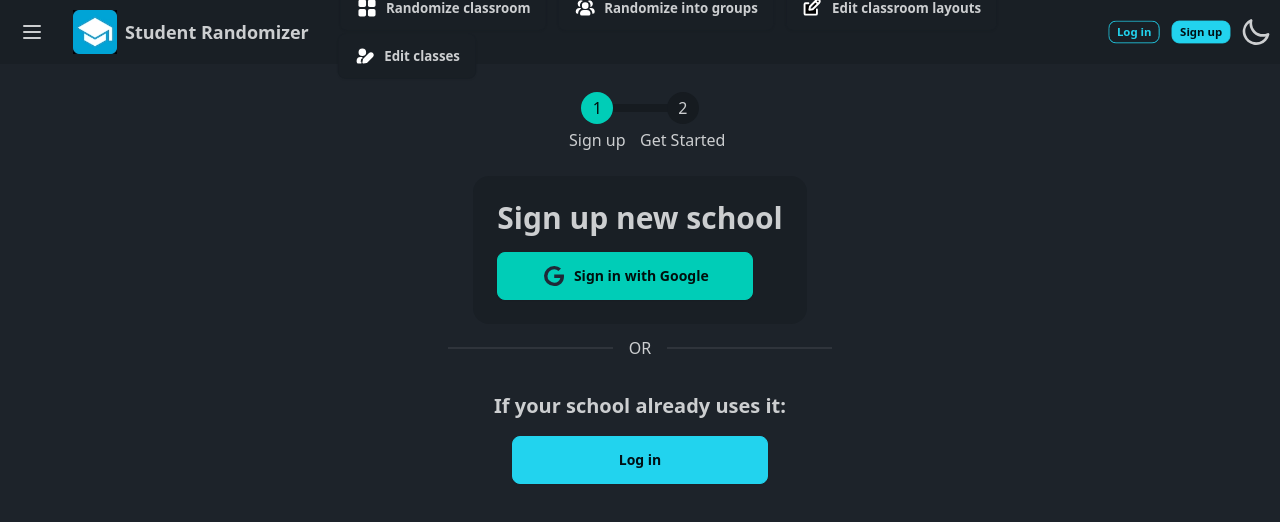
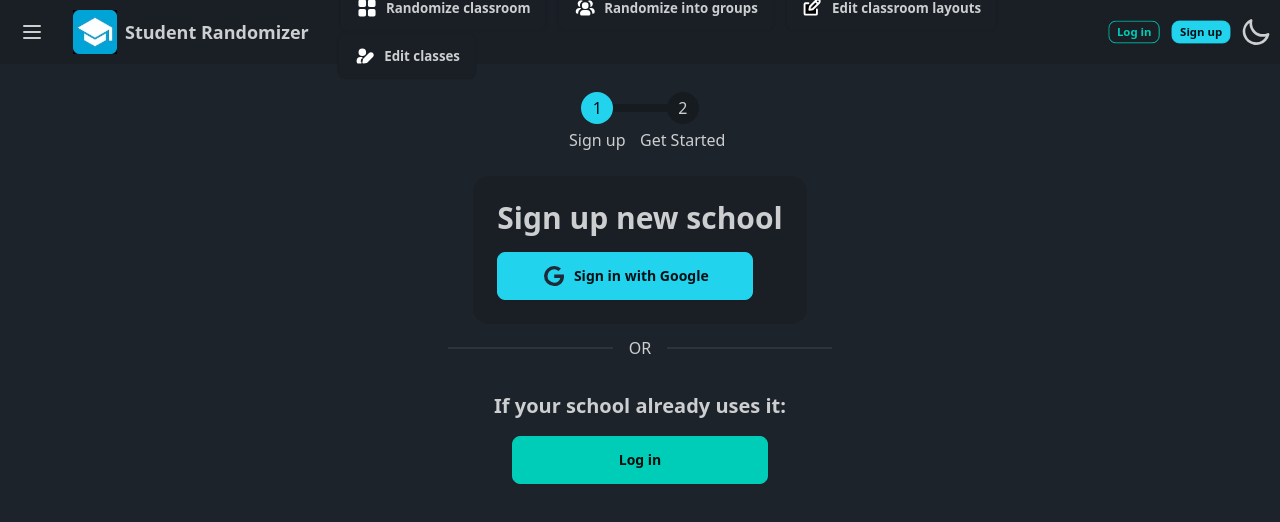
Before and after one commit to alfredkjellen/classroomrandomizer, a SvelteKit app: page /signup in a window 1280 px wide. Shown: the top 522 px of the page. Built offline with nearby package versions, Linux system fonts and the light colour scheme; no server answers.

Commit message:
new colors

```diff
--- a/src/lib/components/LoginButton.svelte
+++ b/src/lib/components/LoginButton.svelte
@@ -10,7 +10,7 @@
 
 
     {#if !$user}
-    <a class={`btn btn-primary btn-${size} btn-outline`} href="/login">{text1}</a>
+    <a class={`btn btn-accent btn-${size} btn-outline`} href="/login">{text1}</a>
     {:else}
     <a class="" href="/account"><svg class="w-[30px] h-[30px] text-gray-800" aria-hidden="true" xmlns="http://www.w3.org/2000/svg" width="24" height="24" fill={svgColor} viewBox="0 0 24 24">
         <path fill-rule="evenodd" d="M12 20a7.966 7.966 0 0 1-5.002-1.756l.002.001v-.683c0-1.794 1.492-3.25 3.333-3.25h3.334c1.84 0 3.333 1.456 3.333 3.25v.683A7.966 7.966 0 0 1 12 20ZM2 12C2 6.477 6.477 2 12 2s10 4.477 10 10c0 5.5-4.44 9.963-9.932 10h-.138C6.438 21.962 2 17.5 2 12Zm10-5c-1.84 0-3.333 1.455-3.333 3.25S10.159 13.5 12 13.5c1.84 0 3.333-1.455 3.333-3.25S13.841 7 12 7Z" clip-rule="evenodd"/>
--- a/src/routes/+layout.svelte
+++ b/src/routes/+layout.svelte
@@ -369,7 +369,7 @@
         {:else}
           <div class="mt-10">
             <li>
-              <a on:click={closeDrawer} class="btn btn-primary btn-outline" href="/login"
+              <a on:click={closeDrawer} class="btn btn-accent btn-outline" href="/login"
                 >Log in</a
               >
             </li>
--- a/src/routes/signup/+layout.svelte
+++ b/src/routes/signup/+layout.svelte
@@ -3,7 +3,7 @@
 </script>
 <nav class="flex justify-center my-6">
   <ul class="steps">
-    <a href="/signup" class="step step-accent" style="pointer-events: none;">Sign up</a>
+    <a href="/signup" class="step step-primary" style="pointer-events: none;">Sign up</a>
 
     <a
       href="/signup/getstarted"
--- a/src/routes/signup/+page.svelte
+++ b/src/routes/signup/+page.svelte
@@ -150,13 +150,13 @@
         <h1 class="text-3xl font-bold self-center">Sign up new school</h1>
 
         {#if !$user}
-        <button class="btn btn-accent btn-wide" on:click={signInWithGoogle}>
+        <button class="btn btn-primary btn-wide" on:click={signInWithGoogle}>
             <GoogleSvg/>
             Sign in with Google</button
         >
 
         {:else}
-        <div style="cursor: default;" class="btn btn-accent no-animation btn-active">
+        <div style="cursor: default;" class="btn btn-primary no-animation btn-active">
             <svg
                 class="w-6 h-6 text-gray-800 dark:text-white"
                 aria-hidden="true"
@@ -271,7 +271,7 @@
 
         <button
             class="btn"
-            class:btn-accent={userIsReady}
+            class:btn-primary={userIsReady}
             class:btn-disabled={!userIsReady}
             on:click={handleSignUp}>Sign up</button
         >
@@ -300,5 +300,5 @@
 
 
 <div class="flex justify-center mt-4">
-    <a href="/login" class="btn btn-primary btn-wide">Log in</a>
+    <a href="/login" class="btn btn-accent btn-wide">Log in</a>
     </div>
```
